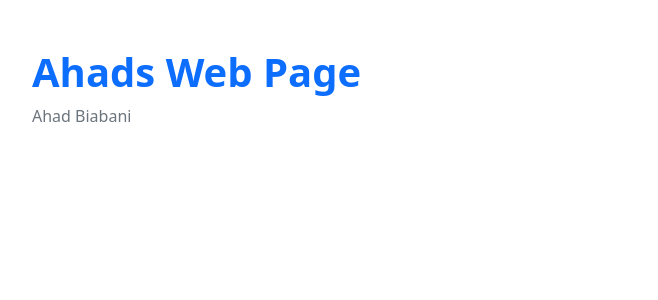
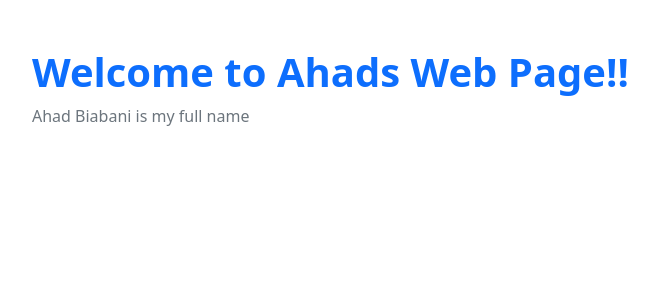
Before and after one commit to ahadb63/ahadbflask, a Flask app: page /stub/ in a window 1280 px wide. Shown: the part 66-366 px from the top of the page, without its empty margins (16-674 px from the left). Run offline with Flask 2, Linux system fonts and the light colour scheme.

Commit message:
stub.html edit

```diff
--- a/templates/stub.html
+++ b/templates/stub.html
@@ -8,8 +8,8 @@
 {% block body %}
     <!- Try building a new body here, bootstrap is a wise choice ->
     <div class="px-5 py-5 mx-auto">
-        <h1 class="text-primary"><strong>Ahads Web Page</strong></h1>
-        <p class="text-secondary">Ahad Biabani</p>
+        <h1 class="text-primary"><strong>Welcome to Ahads Web Page!!</strong></h1>
+        <p class="text-secondary">Ahad Biabani is my full name</p>
     </div>
 {% endblock %}
 
```
